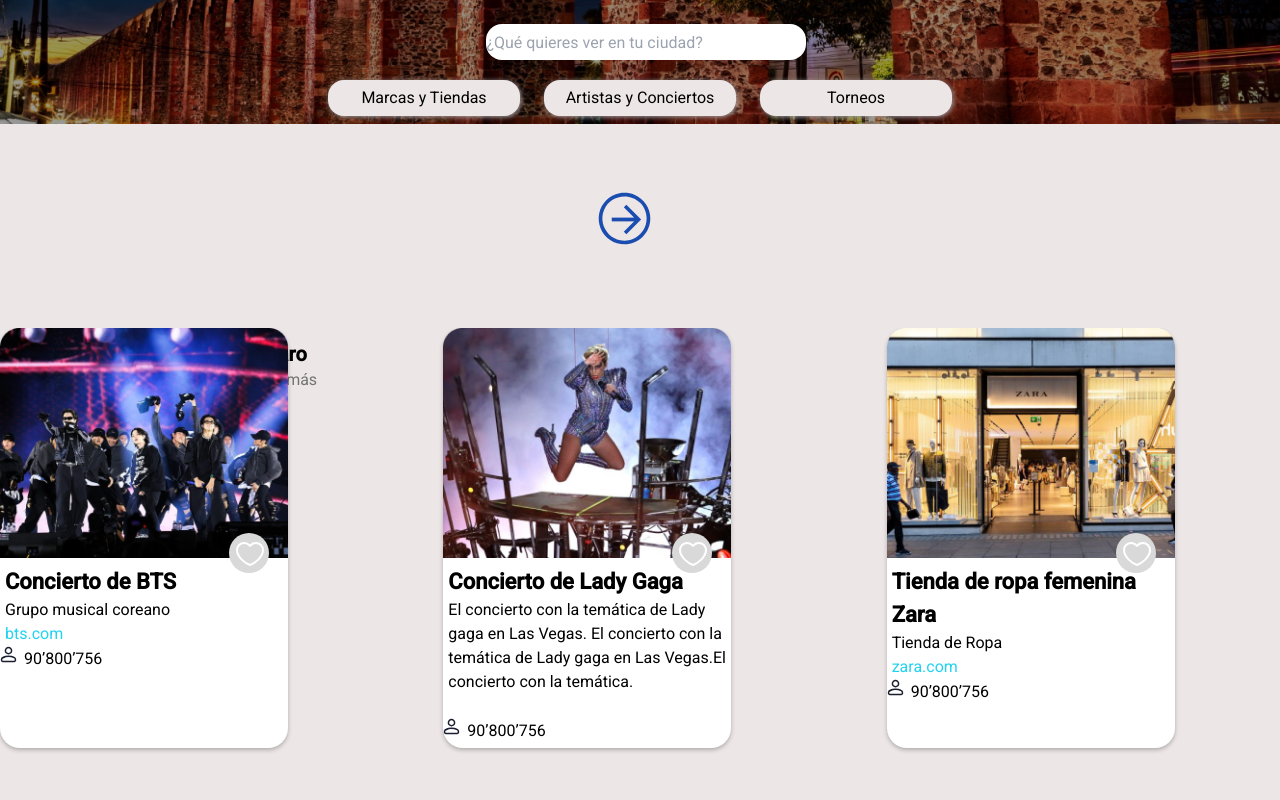
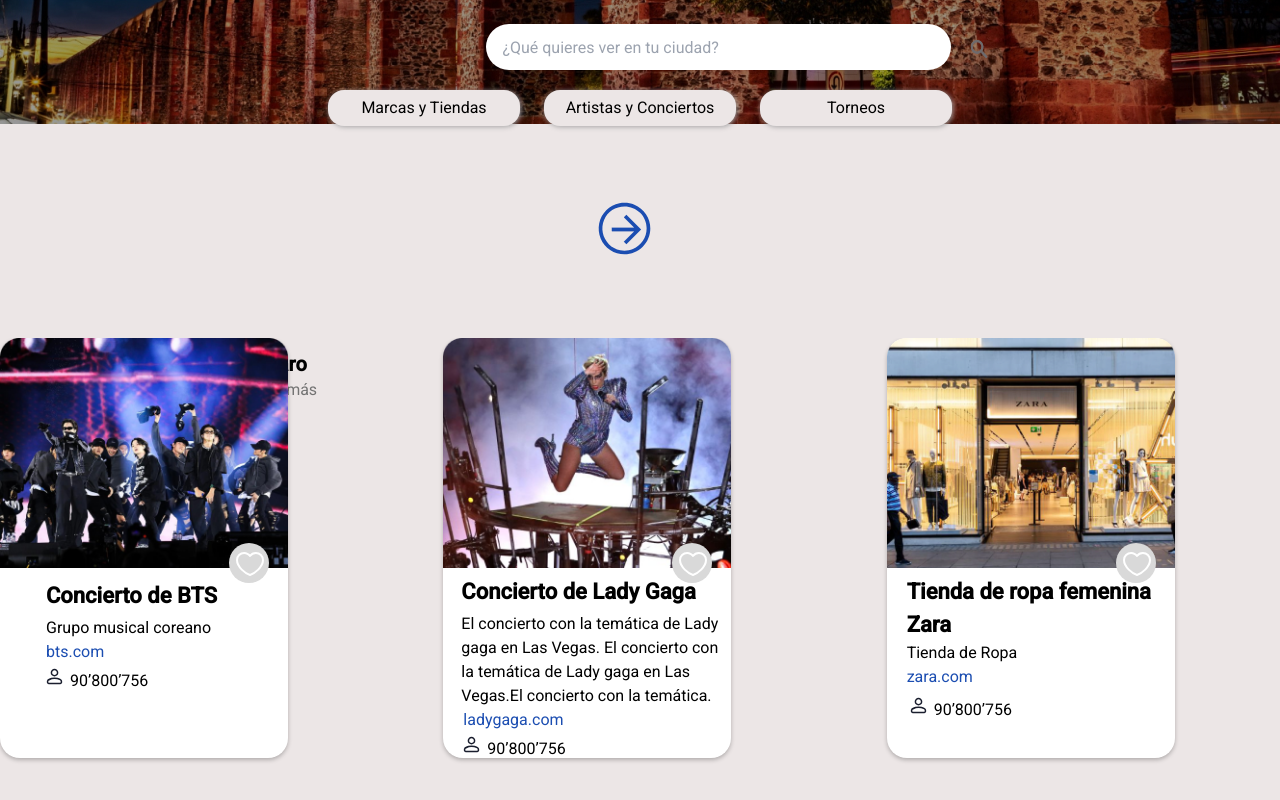
Before and after one commit to hernanmartinez1209/repo_proyecto_academlo, a Next.js app: page / in a window 1280 px wide. Shown: the part 340-1140 px from the top of the page. Built offline with nearby package versions, Linux system fonts and the light colour scheme.

Commit message:
feat: added layout component arreglos 1.1

```diff
--- a/components/Cart.tsx
+++ b/components/Cart.tsx
@@ -45,13 +45,13 @@
             </picture>
 
             <Likes />
-            <article className="relative bottom-16">
-              <h1 className="h1_cart padig-left"> {userName[2]} </h1>
-              <p className="padig-left">{userDescripcio[2]}</p>
-              <a href="bts.com" className="text-cyan-400 padig-left">
+            <article className="relative bottom-16 pl-[23px] ">
+              <h1 className="h1_cart padig-left pl-[23px] mt-1"> {userName[2]} </h1>
+              <p className="padig-left pl-[23px] mt-1">{userDescripcio[2]}</p>
+              <a href="bts.com" className="text-[#1B4DB1] pl-[23px] mt-1 ">
                 bts.com
               </a>
-              <svg
+              <svg className='ml-[23px] mt-1'
                 width="17"
                 height="17"
                 viewBox="0 0 17 17"
@@ -64,12 +64,12 @@
                   strokeWidth="1.5"
                 />
               </svg>
-              <p className=" relative left-6 bottom-4"> {userVotos[0]} </p>
+              <p className=" relative left-6 bottom-4 pl-[23px]"> {userVotos[0]} </p>
             </article>
           </div>
         </SwiperSlide>
         <SwiperSlide>
-          <div className="w-72  color_cart">
+          <div className="w-72  color_cart ]">
             <Link href="/pagina-detalle-de-evento">
               <picture>
                 <img src={userImg[0]} alt="" />
@@ -77,10 +77,10 @@
             </Link>
             <Likes />
             <article className="relative bottom-16">
-              <h1 className="h1_cart padig-left"> {userName[0]} </h1>
-              <p className="padig-left">{userDescripcio[0]}</p>
-              <a href="ladygaga.com" className="text-cyan-400 padig-left"></a>
-              <svg
+              <h1 className="h1_cart padig-left pl-[18px]"> {userName[0]} </h1>
+              <p className="padig-left pl-[18px] pr-[8px] pt-1">{userDescripcio[0]}</p>
+              <a href="ladygaga.com" className="text-[#1B4DB1] pl-[20px]">ladygaga.com</a>
+              <svg className='ml-[20px] mt-1'
                 width="17"
                 height="17"
                 viewBox="0 0 17 17"
@@ -93,7 +93,7 @@
                   strokeWidth="1.5"
                 />
               </svg>
-              <p className=" relative left-6 bottom-4"> {userVotos[0]} </p>
+              <p className=" relative left-6 bottom-4 pl-[20px] "> {userVotos[0]} </p>
             </article>
           </div>
         </SwiperSlide>
@@ -104,13 +104,13 @@
             </picture>
 
             <Likes />
-            <article className="relative bottom-16">
-              <h1 className="h1_cart padig-left"> {userName[1]} </h1>
-              <p className="padig-left">{userDescripcio[1]}</p>
-              <a href="ladygaga.com" className="text-cyan-400 padig-left">
+            <article className="relative bottom-16 ">
+              <h1 className="h1_cart pl-[20px] "> {userName[1]} </h1>
+              <p className="pl-[20px]">{userDescripcio[1]}</p>
+              <a href="zara.com" className="text-[#1B4DB1] pl-[20px]">
                 zara.com
               </a>
-              <svg
+              <svg className='ml-[23px] mt-2'
                 width="17"
                 height="17"
                 viewBox="0 0 17 17"
@@ -123,7 +123,7 @@
                   strokeWidth="1.5"
                 />
               </svg>
-              <p className=" relative left-6 bottom-4"> {userVotos[0]} </p>
+              <p className=" relative left-6 bottom-4 pl-[23px] "> {userVotos[0]} </p>
             </article>
           </div>
         </SwiperSlide>
--- a/components/Serch.tsx
+++ b/components/Serch.tsx
@@ -1,11 +1,16 @@
 const Serch = () => {
   return (
-    <form action="serch">
+    <div>
+
+       <form action="serch">
       <input
-        className="input_serch  w-80  h-9 rounded-2xl centarItemen"
+        className="input_serch  w-[465px]  h-[46px] rounded-[23px] centarItemen pl-4"
         type="text"
         placeholder="¿Qué quieres ver en tu ciudad?"
       />
+       <picture>
+        <img className="absolute top-[380px] ml-[970px]" src="../lupa.png" alt="" />
+      </picture>
       {/* <svg
         className="serch"
         width="18"
@@ -20,6 +25,9 @@
         />
       </svg> */}
     </form>
+    </div>
+
+
   );
 };
 
```
Also changed, not shown: public/lupa.png (added).
